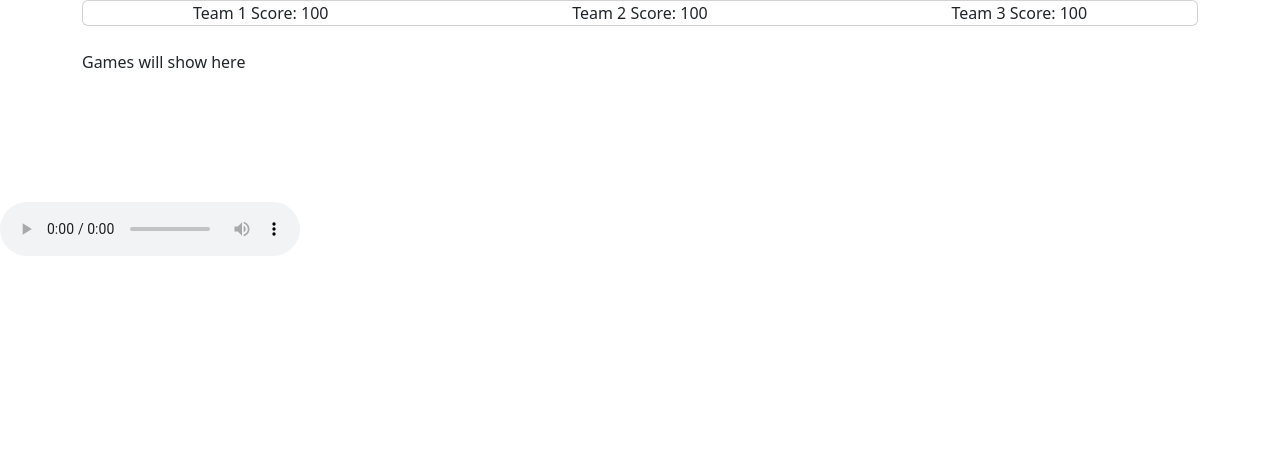
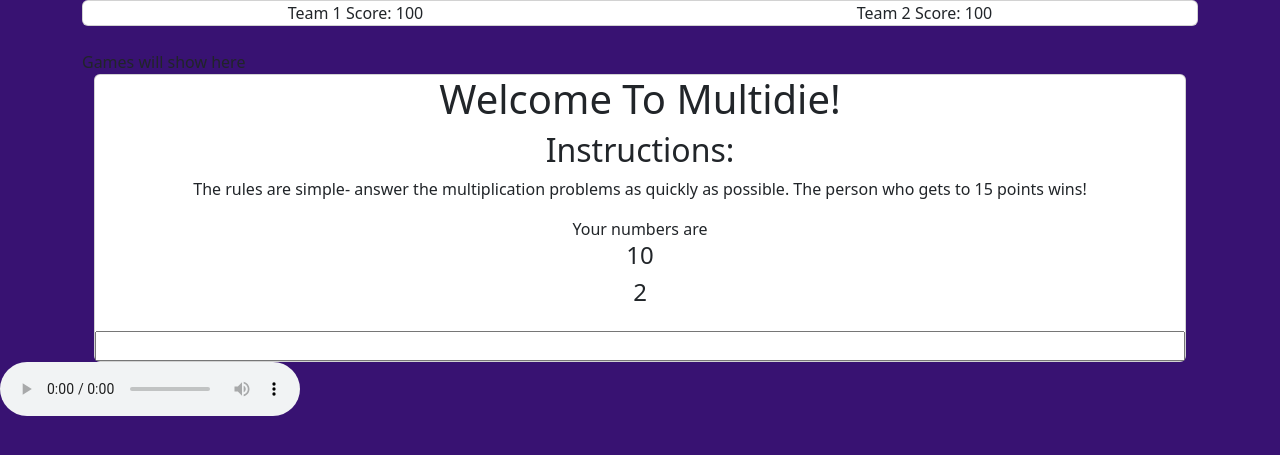
Before and after one commit to FamousMrChair/Gaggle-of-Gakks, a Flask app: template app/templates/game.html in a window 1280 px wide. Shown: the top 455 px of the page. Run offline with Flask 3, Linux system fonts and the light colour scheme; the template is opened without the code that fills it: most values are stand-ins (such as "Sample title", 1, 10 or a date in 2020); some libraries are stand-ins or nearby versions.

Commit message:
almost there

```diff
--- a/app/app.py
+++ b/app/app.py
@@ -67,6 +67,10 @@ def game():
 
     audio_file = url_for('static', filename='kahootMusic.mp3')
     return render_template('game.html', name=name, team=team, gamePin=gamePin, audio_file=audio_file)
+
+@app.route('/results')
+def results():
+    return render_template('results.html')
 
 # socket ------------------------------------------------------------------
 @socketio.on('room_exists')
@@ -204,6 +208,13 @@ def getTrivia(gamePin, triviaQuestionNumber):
     question = triviaSet[triviaQuestionNumber]
     socketio.emit('getTrivia', question, to=request.sid)
 
+@socketio.on('checkAnswer')
+def checkAnswer(gamePin, triviaQuestionNumber, answer, team):
+    game = gameRooms[gamePin]
+    triviaSet = game['trivia']
+    correctAnswer = triviaSet[triviaQuestionNumber]['correctAnswer']
+    socketio.emit('checkAnswer', answer==correctAnswer, to=(gamePin+team))
+
 # debug --------------------------------------------------------------------
 @socketio.on('getUserId')
 def getUserId(client):
--- a/app/static/javascript/game.js
+++ b/app/static/javascript/game.js
@@ -1,24 +1,72 @@
+// game global vars -------------------------
 socket = io();
 var playerName;
 var gamePin;
 var team;
-const minigames = ['qna']
-var triviaQuestionNumber = 0
+var score = 0;
+const minigames = ['qna'];
+
+// trivia global variables ------------------
+var triviaQuestionNumber = 0;
+
+//multidie global vars ----------------------
+var num1;
+var num2;
+var results = 0;
+num1Head = document.createElement("h4");
+num2Head = document.createElement("h4");
+var start = new Date().getTime();
+var end = new Date().getTime();
+
 
 socket.on('connect', function() {
     console.log('connected');
     playerName = document.getElementById('playerName').innerHTML
     gamePin = document.getElementById('gamePin').innerHTML
     team = document.getElementById('team').innerHTML
+    // indicate which team you belong to
+    if (team == 'team1') {
+        document.getElementById('score1').style.color = 'green'
+        document.getElementById('score2').style.color = 'red'
+    }
+    else {
+        document.getElementById('score2').style.color = 'green'
+        document.getElementById('score1').style.color = 'red'
+    }
 
     socket.emit('registerSocket', gamePin, playerName, team)
     socket.emit('startTrivia', gamePin)
 })
 
+// trivia -------------------------------------------------------------------
+answer0 = document.getElementById('qnaA0')
+answer1 = document.getElementById('qnaA1')
+answer2 = document.getElementById('qnaA2')
+answer3 = document.getElementById('qnaA3')
+
+answers = [answer0, answer1, answer2, answer3]
+answers.forEach(answer => {
+    answer.addEventListener('click', function(){
+        socket.emit('checkAnswer', gamePin, triviaQuestionNumber, answer.innerHTML, team)
+    })
+});
+
+socket.on('checkAnswer', function(bool) {
+    if(bool) {
+        console.log('correct!')
+        // if answer is correct, increment the current question number and get new trivia
+        triviaQuestionNumber += 1;
+        getTrivia();
+    }
+    else {
+        console.log('incorrect!')
+    }
+})
+
 socket.on('startTrivia', function() {
     hideAll()
     getTrivia()
-    document.getElementById('qna').style.visibility = 'visible'
+    document.getElementById('qna').style.display = 'block'
 })
 
 function getTrivia() {
@@ -40,9 +88,66 @@ function getTrivia() {
     })
 }
 
+//multidie! ----------------------------------------------------------------------
+function random_item(items){
+    return items[Math.floor(Math.random() * items.length)];
+}
+
+const nums = [];
+for(let i = 0; i <= 12; i++){
+    nums.push(i);
+}
+
+function multiply(event) {
+    //displaying numbers
+    num1 = random_item(nums);
+    num2 = random_item(nums);
+    numbers = document.getElementById("numbers");
+    num1Head.innerHTML = num1;
+    num2Head.innerHTML = num2;
+    numbers.appendChild(num1Head);
+    numbers.appendChild(num2Head);
+}
+
+function isKeyPressed(event) {
+    var x = document.getElementById("demo");
+    if (event.shiftKey) {
+      x.innerHTML = "The SHIFT key was pressed!";
+    } else {
+      x.innerHTML = "The SHIFT key was NOT pressed!";
+    }
+  }
+
+function check(event){
+    var x = document.getElementById("results");
+    if (event.shiftKey) {
+        if ((num1 * num2) == document.getElementById("ans").value){
+            console.log("yay");
+            results += 1;
+            num1Head.innerHTML = "";
+            num2Head.innerHTML = "";
+            multiply()
+        }
+        else{
+            console.log("boooo");
+            num1Head.innerHTML = "";
+            num2Head.innerHTML = "";
+            multiply()
+        }
+    }
+    if (results == 15){
+        end = new Date().getTime()
+        console.log(end - start);
+
+    }
+};
+multiply();
+
+
+// utility ------------------------------------------------------------------
 function hideAll() {
     minigames.forEach(minigame => {
-        document.getElementById(minigame).style.visibility = 'hidden'
+        document.getElementById(minigame).style.display = 'none'
     });
 }
 
--- a/app/templates/game.html
+++ b/app/templates/game.html
@@ -8,26 +8,31 @@
     <link rel="stylesheet" href="../static/css/global.css">
     <link href="https://cdn.jsdelivr.net/npm/bootstrap@5.3.0/dist/css/bootstrap.min.css" rel="stylesheet" integrity="sha384-9ndCyUaIbzAi2FUVXJi0CjmCapSmO7SnpJef0486qhLnuZ2cdeRhO02iuK6FUUVM" crossorigin="anonymous">
   </head>
-  <body>
+  <body style="background: rgb(56, 18, 114)">
+    <!-- ================ game stuff =============== -->
     <div id="scores" class="container">
         <div class="card text-center">
             <div class="row">
-                <div class="col-sm">
+                <div id="score1" class="col-sm">
                     Team 1 Score: 100
                 </div>
-                <div class="col-sm">
+                <div id="score2" class="col-sm">
                     Team 2 Score: 100
-                </div>
-                <div class="col-sm">
-                    Team 3 Score: 100
                 </div>
             </div>
         </div>
     </div>
 
+    <div hidden id="playerName">{{name}}</div>
+    <div hidden id="team">{{team}}</div>
+    <div hidden id="gamePin">{{gamePin}}</div>
+
     <div id="minigames" class="container-lg">
+
         <br>Games will show here
-        <div id="qna" class="container" style="visibility: hidden;">
+
+        <!-- ================ trivia stuff =============== -->
+        <div id="qna" class="container" style="display: none;">
             <div class="card text-center">
                 <h2 id="qnaQ">QUESTION</h2>
                 <div class="card-body">
@@ -50,11 +55,26 @@
                 </div>
             </div>
         </div>
+
+        <!-- ================ multidie stuff =============== -->
+        <div id="multidie" class='container' style="display: block;">
+            <div class="card text-center">
+                <h1 class="text-center">Welcome To Multidie!</h1>
+
+                <h2>Instructions:</h2>
+                <p>The rules are simple- answer the multiplication problems as quickly as possible.
+                The person who gets to 15 points wins! </p>
+
+                <p id="numbers">Your numbers are</p>
+                <div>
+                </div>
+
+                <input type="number" id="ans" onkeydown="check(event)">
+                <input type="reset" value="reset" hidden>
+            </div>
+        </div>
     </div>
 
-    <div hidden id="playerName">{{name}}</div>
-    <div hidden id="team">{{team}}</div>
-    <div hidden id="gamePin">{{gamePin}}</div>
 
     <audio id="audio" controls autoplay loop>
         <source src="{{ audio_file}}" type="audio/mpeg">
--- a/app/templates/multidie.html
+++ b/app/templates/multidie.html
@@ -18,7 +18,7 @@
 
     <h2>Instructions:</h2>
     <p>The rules are simple- answer the multiplication problems as quickly as possible.
-      The person with the least amount of time and mistakes wins!</p>
+      The person who gets to 15 points wins! </p>
 
     <p id="numbers">Your numbers are</p>
     <div>
```
Also changed, not shown: app/static/javascript/multidie.js (+7 -0 lines), app/templates/results.html (added, +30 -0 lines), devlog.txt (+11 -0 lines).
